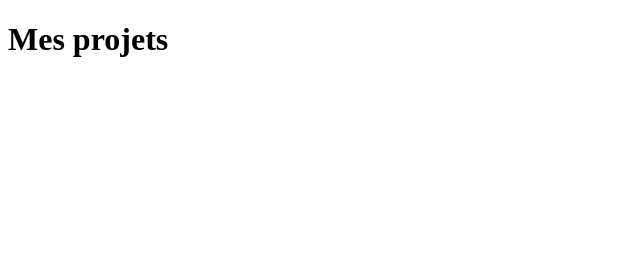
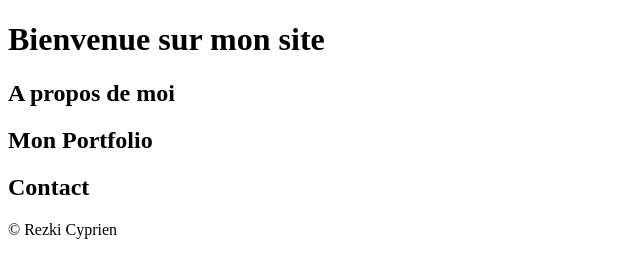
Before and after one commit to JhinAhri12/JhinAhri12.github.io, a plain HTML site: page index.html in a window 1280 px wide. Shown: the whole page, without its empty margins (0-640 px from the left). Drawn offline with Linux system fonts and the light colour scheme.

Commit message:
Update index.html

```diff
--- a/index.html
+++ b/index.html
@@ -8,6 +8,18 @@
 
 </head>
 <body>
-  <h1>Mes projets </h1>
+  <div class="banner">
+    <h1>Bienvenue sur mon site</h1>
+  </div>
+  <div class="container">
+    <h2>A propos de moi</h2>
+
+    <h2>Mon Portfolio</h2>
+
+    <h2>Contact</h2>
+  </div>
+  <div class="footer">
+    <footer>&copy Rezki Cyprien</footer>
+  </div>
 </body>
 </html>
```
